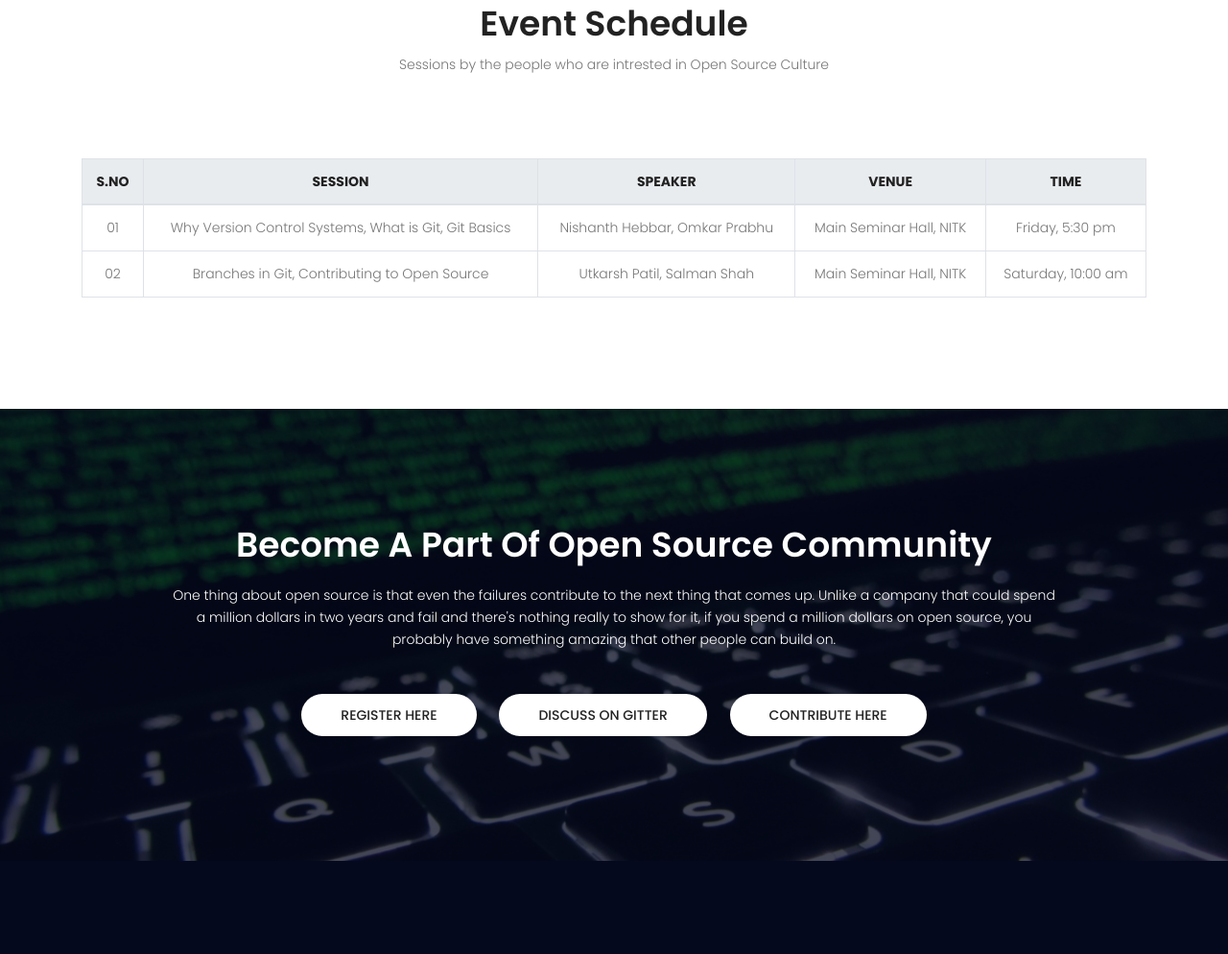
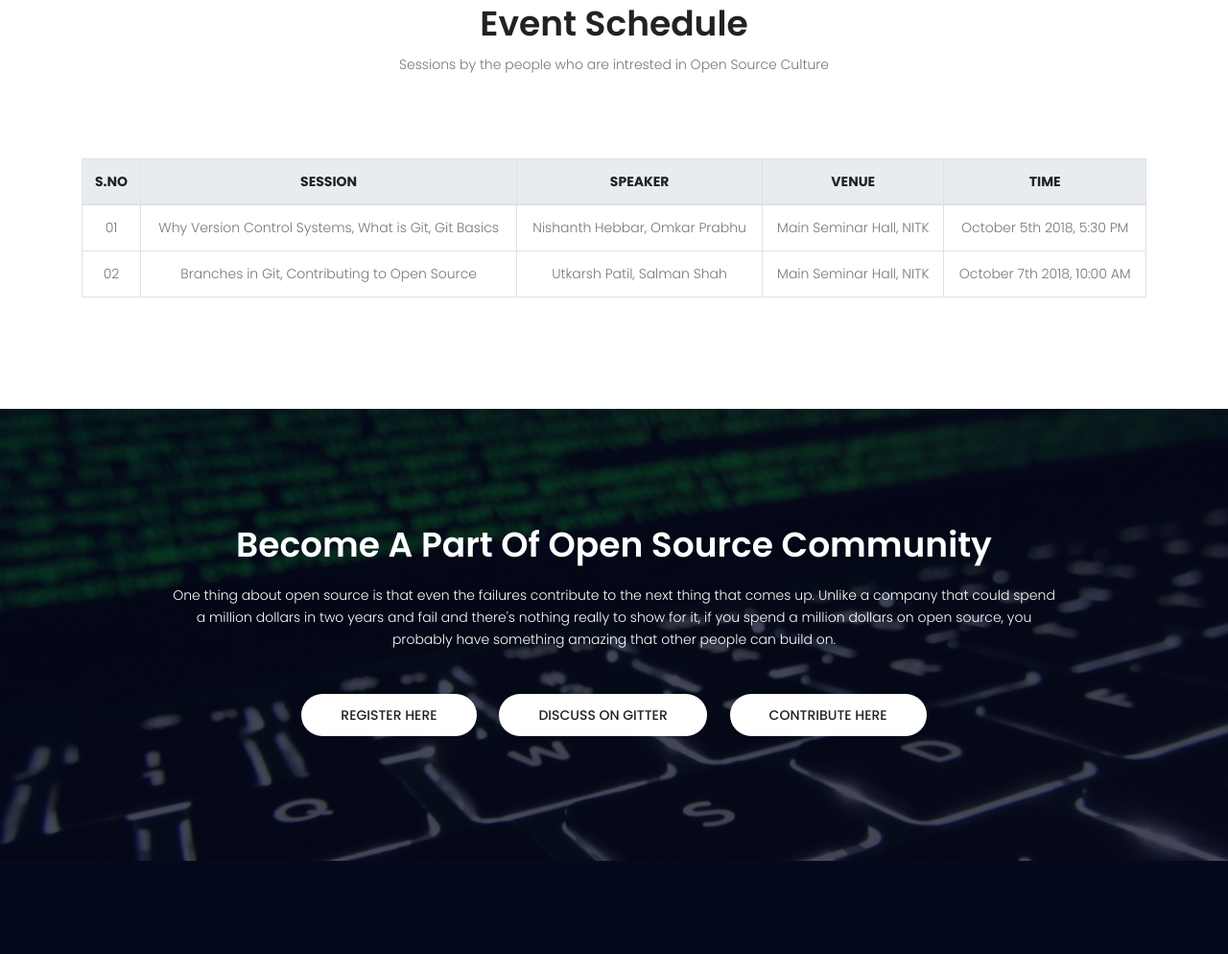
Before and after one commit to WebClub-NITK/Hacktoberfest-2k18, a plain HTML site: page index.html in a window 1280 px wide. Shown: the part 1856-2850 px from the top of the page at 96% size. Drawn offline with nearby package versions, Linux system fonts and the light colour scheme.

Commit message:
Dates fixed

```diff
--- a/index.html
+++ b/index.html
@@ -142,7 +142,7 @@
 								<td>Why Version Control Systems, What is Git, Git Basics</td>
 								<td>Nishanth Hebbar, Omkar Prabhu</td>
 								<td>Main Seminar Hall, NITK</td>
-								<td>Friday, 5:30 pm</td>
+								<td>October 5th 2018, 5:30 PM</td>
 
 							</tr>
 							<tr>
@@ -150,7 +150,7 @@
 								<td>Branches in Git, Contributing to Open Source</td>
 								<td>Utkarsh Patil, Salman Shah</td>
 								<td>Main Seminar Hall, NITK</td>
-								<td>Saturday, 10:00 am</td>
+								<td>October 7th 2018, 10:00 AM</td>
 
 							</tr>
 						</tbody>
```
